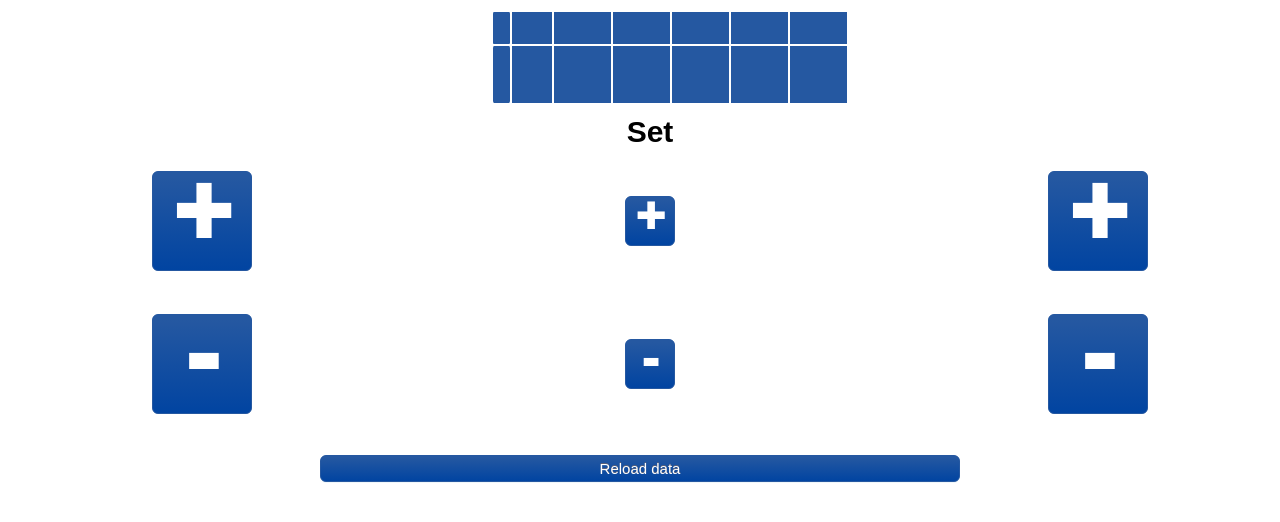
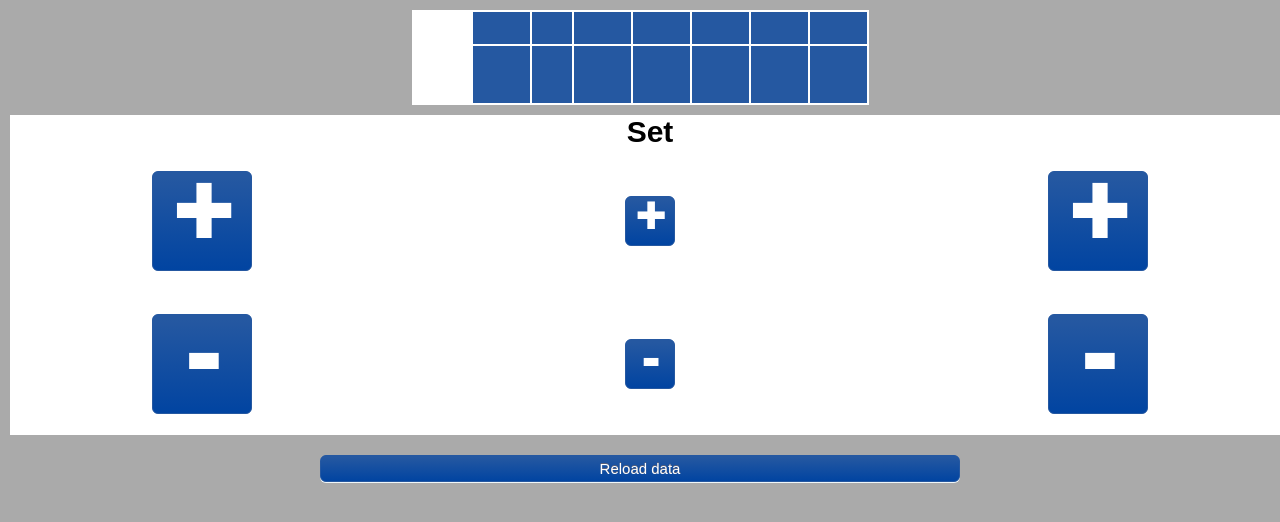
Before and after one commit to jphuguet/volley-scoreboard, a Flask app: page /remote in a window 1280 px wide. Shown: the top 522 px of the page. Run offline with Flask 3, Linux system fonts and the light colour scheme; some libraries are stand-ins or nearby versions.

Commit message:
Added back a grey background on the remote page

```diff
--- a/static/css/main.css
+++ b/static/css/main.css
@@ -1,11 +1,13 @@
 html, body {
-    /* background: #aaaaaa; */
     font-family: 'Source Sans Pro', sans-serif;
     font-weight: lighter;
     margin: 0;
     padding: 0;
   }
 
+.body_remote {
+    background:  #aaaaaa;
+}
 
 table {
     background-color: white;
@@ -120,7 +122,7 @@
 	border: 1px solid #2558a1;
 }
 
-.color {
+.team_color {
     border-radius: 5%;
     width: 15px;
 }
--- a/templates/remote.html
+++ b/templates/remote.html
@@ -1,7 +1,7 @@
 <!DOCTYPE html>
 <html id="remote">
 <link rel="stylesheet" type="text/css" href="static/css/main.css">
-<body>
+<body class="body_remote">
 
 <div align="center">
     <table>
--- a/templates/score.html
+++ b/templates/score.html
@@ -10,7 +10,7 @@
                 <td id='team_a_logo_col' class="logo">
                     <img src="" alt="" id="team_a_logo"/>
                 </td>
-                <td id='team_a_color_col' class="color"></td>
+                <td id='team_a_color_col' class="team_color"></td>
                 <td class="name">
                     <p id="team_a_name"></p>
                 </td>
@@ -34,7 +34,7 @@
                 <td id='team_b_logo_col' class="logo">
                     <img alt="" id="team_b_logo"/>
                 </td>
-                <td id='team_b_color_col' class="color"></td>
+                <td id='team_b_color_col' class="team_color"></td>
                 <td class="name">
                     <p id="team_b_name"></p>
                 </td>
```
